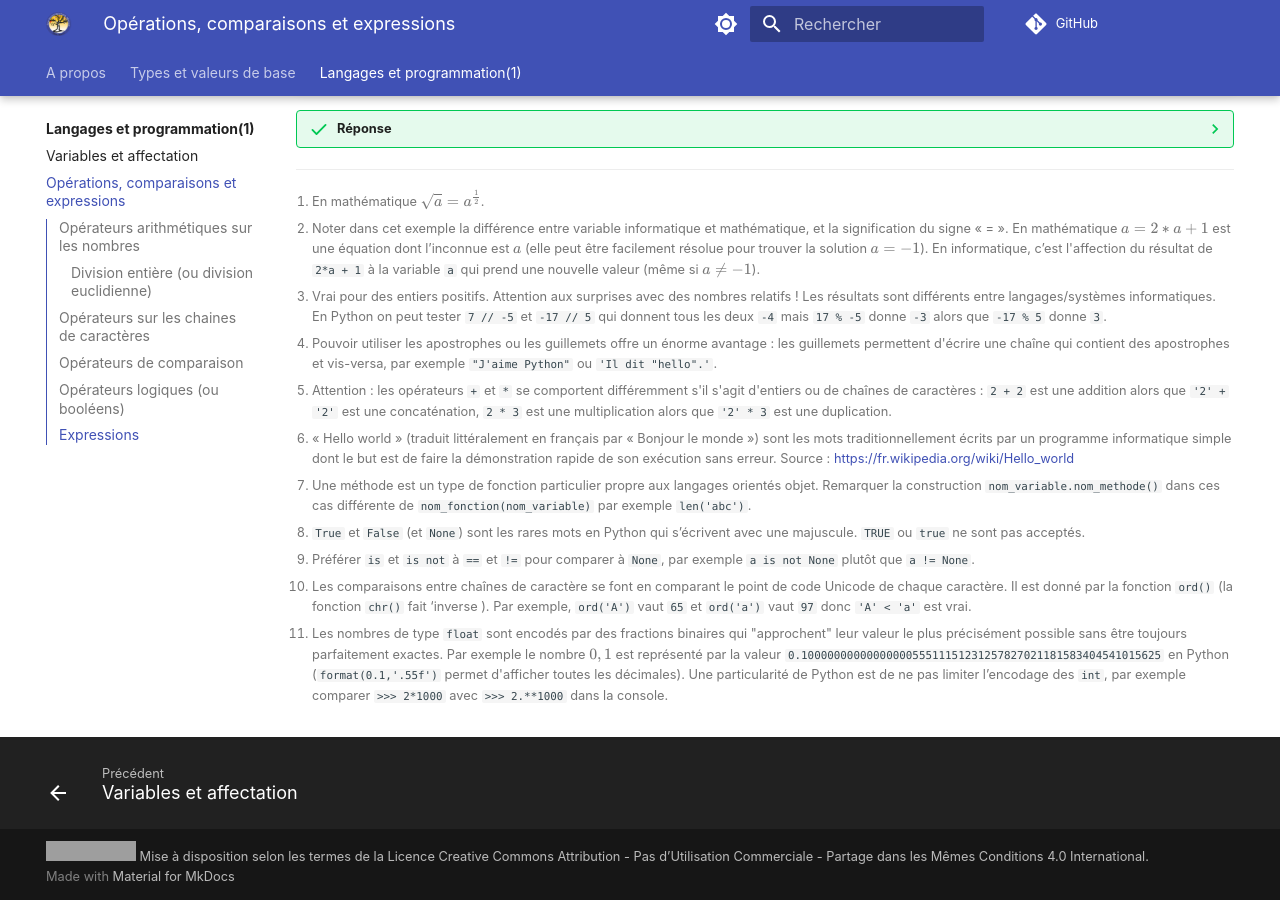
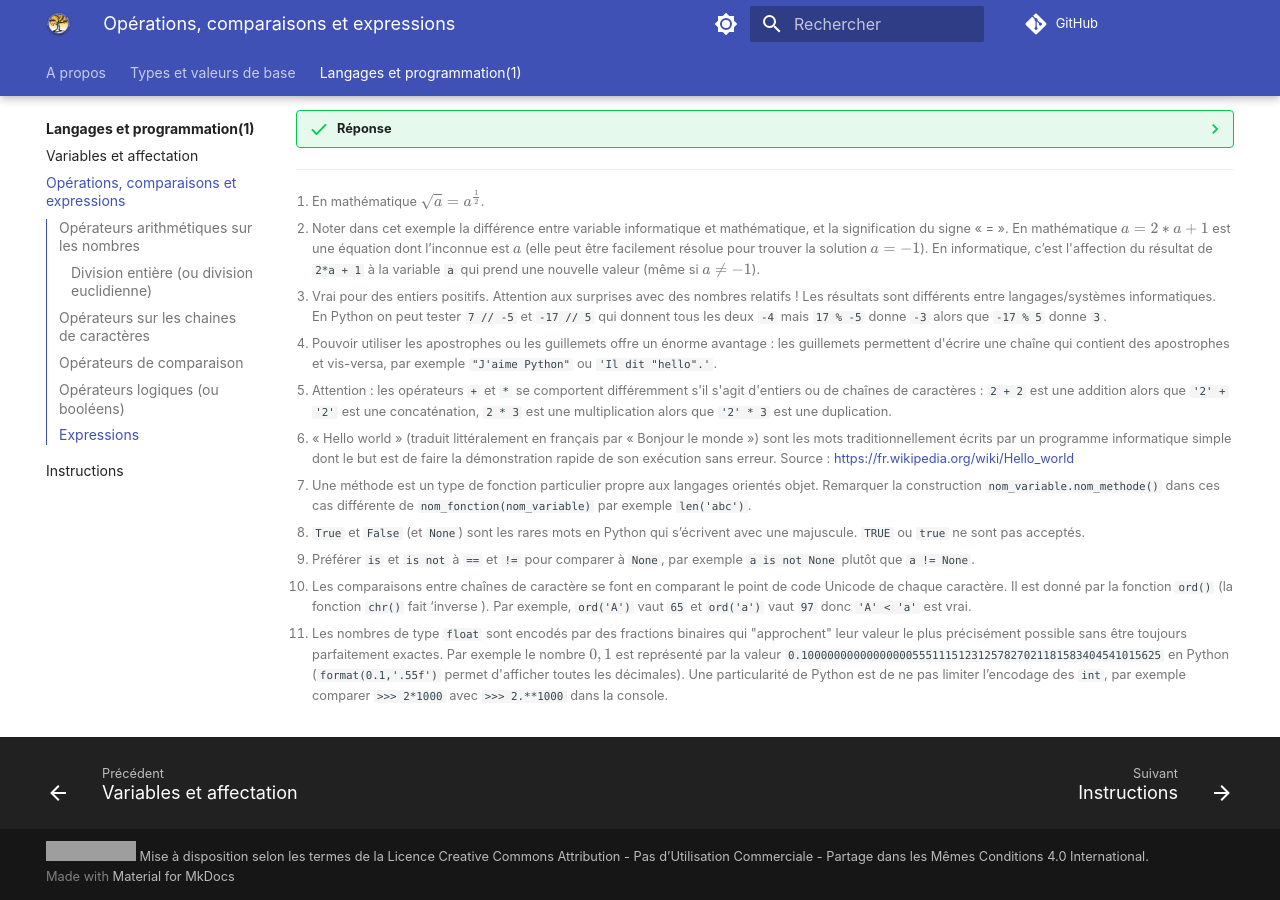
Before and after one commit to eipaca/NSI-1, an MkDocs documentation site: the page built from docs/langages-et-programmation/2-operations-comparaisons-expressions.md, in a window 1280 px wide and 900 px high, scrolled down 7932 px. Built offline with MkDocs 1.6.1 and Material for MkDocs 9.7.7, drawn with Linux system fonts in a browser that asks for light colours; emoji names are drawn with the system emoji font; comment, search, counter and statistics services are not loaded; some of the changed lines change nothing that is shown; grey boxes are pictures that could not be loaded.

Commit message:
Update mkdocs.yml

```diff
--- a/mkdocs.yml
+++ b/mkdocs.yml
@@ -144,7 +144,7 @@ nav:
     - langages-et-programmation/index.md
     - Variables et affectation: langages-et-programmation/1-variables-affectation.md
     - Opérations, comparaisons et expressions: langages-et-programmation/2-operations-comparaisons-expressions.md
-  #  - Instructions: langages-et-programmation/3-instructions.md
+    - Instructions: langages-et-programmation/3-instructions.md
   #  - Constructions élémentaires: langages-et-programmation/4-constructions-elementaires.md
   #  - Appel de fonctions: langages-et-programmation/5-fonctions.md
   #  - Modules et bibliothèques: langages-et-programmation/6-modules-bibliotheques.md
```
